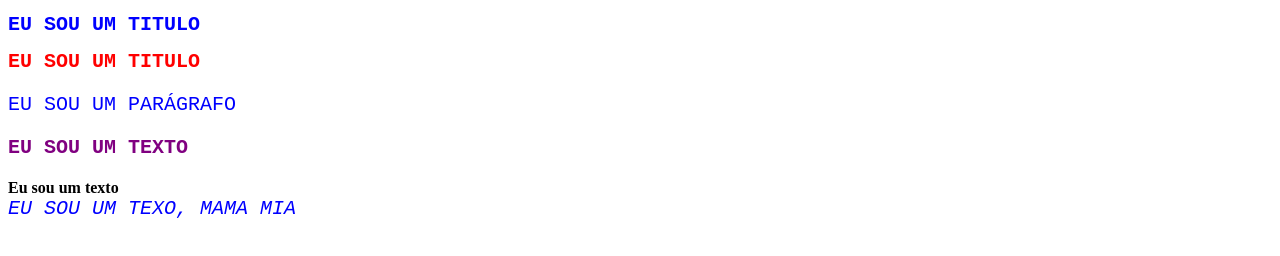
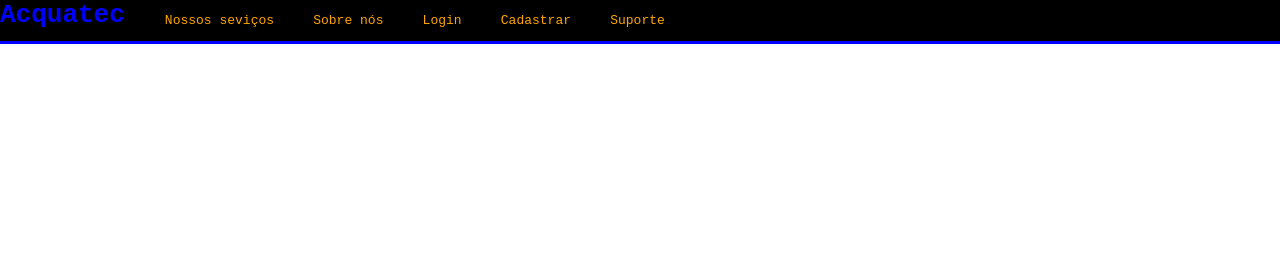
Before and after one commit to MauricioUesso/projeto-iot-revolucionario-mauricio, a plain HTML site: page index.html in a window 1280 px wide. Drawn offline with Linux system fonts and the light colour scheme.

Commit message:
estilização do header

```diff
--- a/estilo.css
+++ b/estilo.css
@@ -1,16 +1,31 @@
-h1, p, i{
-    color: blue;
-    font-size: 20px;
-    font-family: monospace;
+body{
+margin: 0px;
+font-family: monospace;
 
 }
 
-.titulo{
-color: red;
+.header {
+width: 100%;
+background-color: black;
+border-bottom: 3px blue solid;
+}
+
+h1{
+ margin: 0px;
+ color: blue;
+}
+
+.header .container{
+    width: 70%;
+    display: flex;
 
 }
 
-#paragrafo{
-color: purple;
-
+.navbar{
+    width: 500px;
+    list-style: none;
+    align-items: center;
+    justify-content: space-between;
+    color: orange;
+    display: flex;
 }
--- a/index.html
+++ b/index.html
@@ -10,13 +10,26 @@
 
 </head>
 <body>
-  <h1 >EU SOU UM TITULO</h1>
-  <h1 class="titulo" >EU SOU UM TITULO</h1>
-  <p>EU SOU UM PARÁGRAFO</p>
-  <p id="paragrafo"><b>EU SOU UM TEXTO</b></p>
-  <b>Eu sou um texto</b>
-  <br>
-  <i>EU SOU UM TEXO, MAMA MIA</i>
+  <div class="header">
+      <div class="container">
+      <h1>Acquatec</h1>
+
+
+      <ul class="navbar">
+         <li>Nossos seviços</li>
+         <li>Sobre nós</li>
+         <li>Login</li>
+         <li>Cadastrar</li>
+         <li>Suporte</li>
+
+      </ul>
+
+    </div>
+
+
+  </div>
+
+
 
 </body>
 </html>
```
